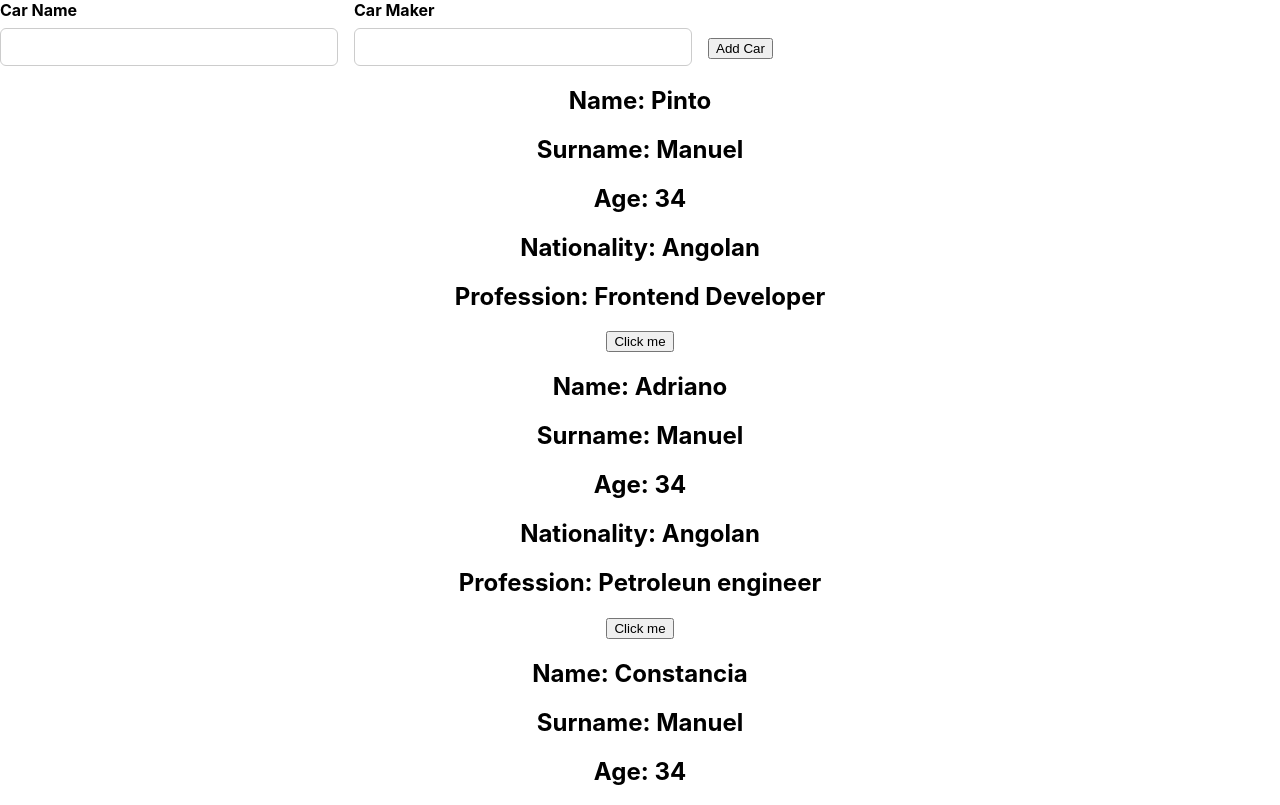
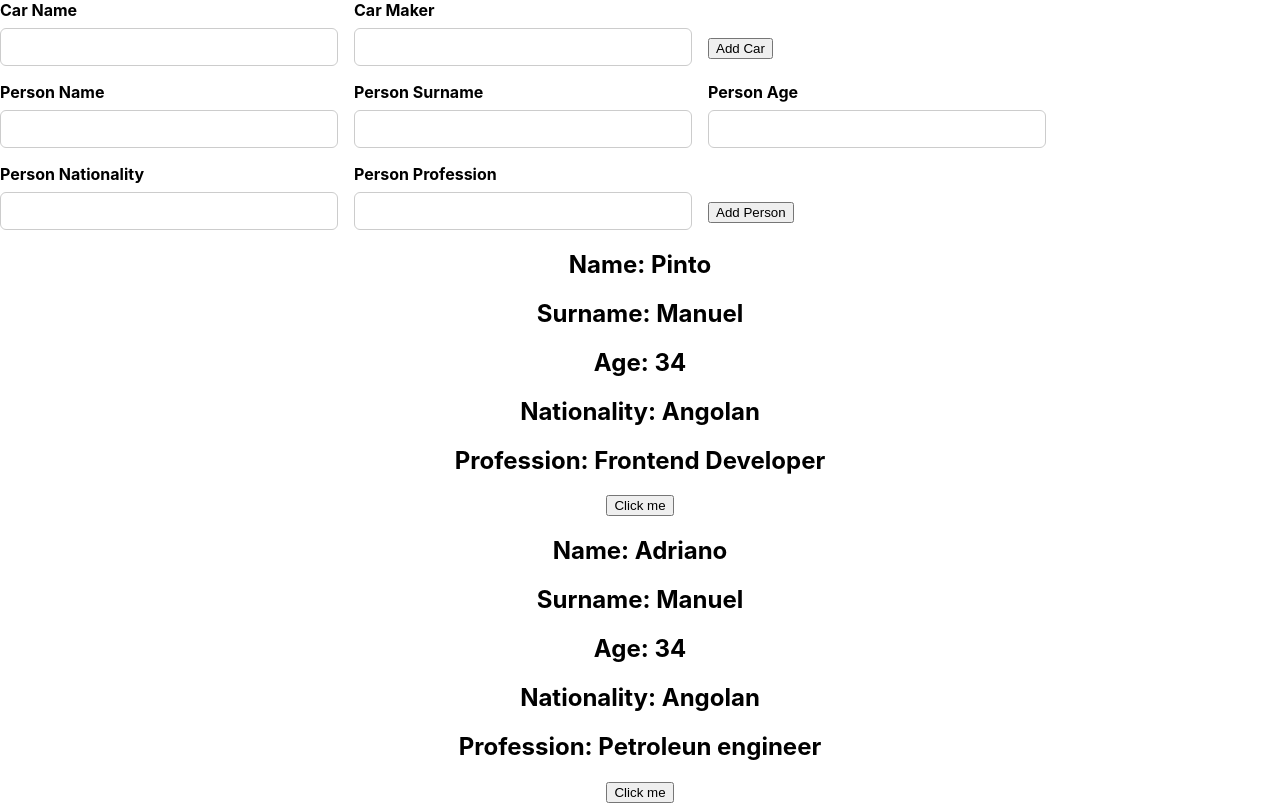
Before and after one commit to Pinto1232/LearningReactInDepht, a React (Create React App) app: page / in a window 1280 px wide. Shown: the top 805 px of the page. Built offline with nearby package versions, Linux system fonts and the light colour scheme.

Commit message:
State and event handler is well undestood in the concept

```diff
--- a/src/App.js
+++ b/src/App.js
@@ -1,6 +1,7 @@
 import './App.css';
 import Car from './components/Car';
 import NewCar from './components/NewCar/NewCar';
+import NewPerson from './components/NewPerson/NewPerson';
 import Person from './components/Person';
 
 
@@ -84,12 +85,19 @@ function App() {
     console.log(Car)
   }
 
+  const addPersonHandler = Person => {
+    console.log('In App 2')
+    console.log(Person)
+  }
+
 
 
   return (
     <div className="App">
 
         <NewCar onAddcar={addCarHandler} />
+
+        <NewPerson onAddPerson={addPersonHandler}/>
 
 
 
--- a/src/components/NewPerson/NewPerson.js
+++ b/src/components/NewPerson/NewPerson.js
@@ -1,9 +1,21 @@
 import React from 'react';
+import PersonForm from './PersonForm'
 
-const NewPerson = () => {
+const NewPerson = (props) => {
+
+
+    const savePersonDataHandler = (enteredPersonData) => {
+         const PersonData = {
+             ...enteredPersonData,
+            id: Math.random().toString()
+         };
+         /**console.log(PersonData)*/
+         props.onAddPerson(PersonData)
+}
+
     return (
         <div>
-
+            <PersonForm onSavePersonData={savePersonDataHandler} />
         </div>
     );
 };
--- a/src/components/NewPerson/PersonForm.js
+++ b/src/components/NewPerson/PersonForm.js
@@ -1,10 +1,119 @@
-import React from 'react';
+import React , {useState} from 'react';
 
-const PersonForm = () => {
+const PersonForm = (props) => {
+
+   const [enteredName, setEnteredName] =  useState('')
+   const [enteredSurname, setEnteredSurname] = useState('')
+   const [enteredAge, setEnteredAge] = useState('')
+   const [enteredNationality, setEnteredNationality] = useState('')
+   const [enteredProfession, setEntereProfession] = useState('')
+
+
+   const PersonNameHandler = (event) => {
+         setEnteredName(event.target.value)
+   }
+
+
+   const PersonSurnameHandler = (event) => {
+      setEnteredSurname(event.target.value)
+   }
+
+
+   const PersonAgeHandler = (event) => {
+     setEnteredAge(event.target.value)
+   }
+
+
+   const PersonNationalityHandler = (event) => {
+    setEnteredNationality(event.target.value)
+   }
+
+   const PersonProfessionHandler = (event) => {
+      setEntereProfession(event.target.value)
+   }
+
+
+   const personSubmitHandler = (event) => {
+      event.preventDefault();
+
+      const personData = {
+          name: enteredName,
+          surname: enteredSurname,
+          age: enteredAge,
+          nationality: enteredNationality,
+          profession: enteredProfession
+      };
+      /*console.log(personData)*/
+      props.onSavePersonData(personData)
+      setEnteredName('')
+      setEnteredSurname('')
+      setEnteredAge('')
+      setEnteredNationality('')
+      setEntereProfession('')
+   };
+
+
+
+
+
+
     return (
-        <div>
+        <form onSubmit={personSubmitHandler}>
+                <div className="new-expense__controls">
+                 <div className="new-expense__control">
+                    <label>Person Name</label>
+                    <input
+                       type="text"
+                       value={enteredName}
+                       onChange={PersonNameHandler}
+                    />
+                 </div>
 
-        </div>
+                 <div className="new-expense__control">
+                    <label>Person Surname</label>
+                    <input
+                      type="text"
+                      value={enteredSurname}
+                      onChange={PersonSurnameHandler}
+                    />
+                 </div>
+
+
+                 <div className="new-expense__control">
+                    <label>Person Age</label>
+                    <input
+                      type="text"
+                      value={enteredAge}
+                      onChange={PersonAgeHandler}
+                    />
+                 </div>
+
+
+                 <div className="new-expense__control">
+                    <label>Person Nationality</label>
+                    <input
+                      type="text"
+                      value={enteredNationality}
+                      onChange={PersonNationalityHandler}
+                    />
+                 </div>
+
+
+                 <div className="new-expense__control">
+                    <label>Person Profession</label>
+                    <input
+                      type="text"
+                      value={enteredProfession}
+                      onChange={PersonProfessionHandler}
+                    />
+                 </div>
+
+
+                <div className="new-expense__actions">
+                     <button type="submit">Add Person</button>
+                 </div>
+                </div>
+            </form>
     );
 };
 
```
